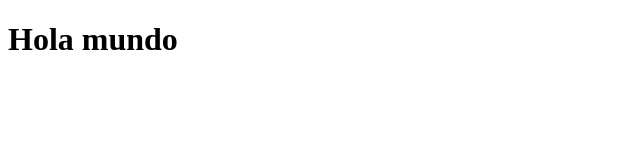
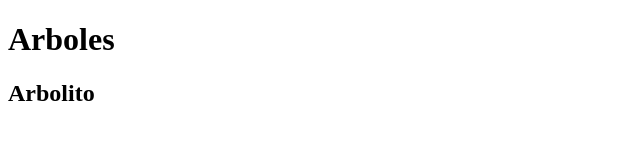
Before and after one commit to Rodrigo-Quinteros-Peralta/Proyecto_ED, a plain HTML site: page index.html in a window 1280 px wide. Shown: the whole page, without its empty margins (0-640 px from the left). Drawn offline with Linux system fonts and the light colour scheme.

Commit message:
titulo 2

```diff
--- a/index.html
+++ b/index.html
@@ -7,7 +7,9 @@
 </head>
 <body>
 
-    <h1>Hola mundo</h1>
+    <h1>Arboles</h1>
+    <h2>Arbolito</h2>
+
 
 </body>
 </html>
```
